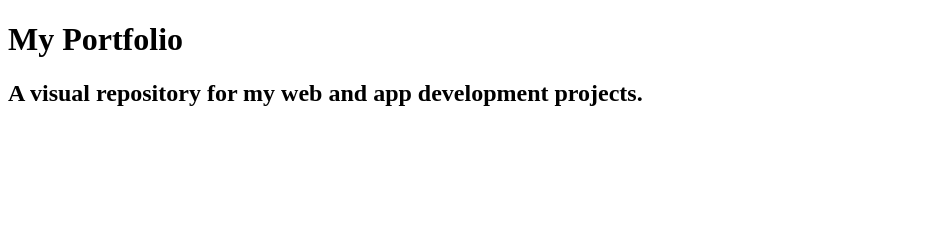
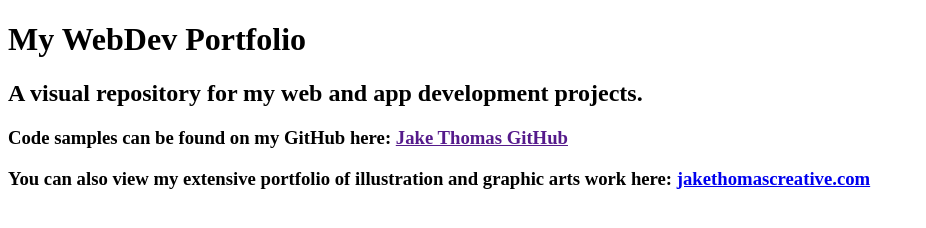
Before and after one commit to jakethomascreative/html, a plain HTML site: page index.html in a window 1280 px wide. Shown: the whole page, without its empty margins (0-926 px from the left). Drawn offline with Linux system fonts and the light colour scheme.

Commit message:
updated site description

```diff
--- a/index.html
+++ b/index.html
@@ -3,10 +3,12 @@
 <head>
     <meta charset="UTF-8">
     <meta name="viewport" content="width=device-width, initial-scale=1.0">
-    <title>Jake Thomas WebDev Portfolio</title>
+    <title>Jake Thomas</title>
 </head>
 <body>
-    <h1>My Portfolio</h1>
-    <h2>A visual repository for my web and app development projects.</h2>
+    <h1>My WebDev Portfolio</h1>
+    <h2>A visual repository for my web and app development projects.
+    <h3>Code samples can be found on my GitHub here: <a href="">Jake Thomas GitHub</a></h3>
+    <h3>You can also view my extensive portfolio of illustration and graphic arts work here: <a href="https://jakethomascreative.com">jakethomascreative.com</a></h3>
 </body>
 </html>
```
